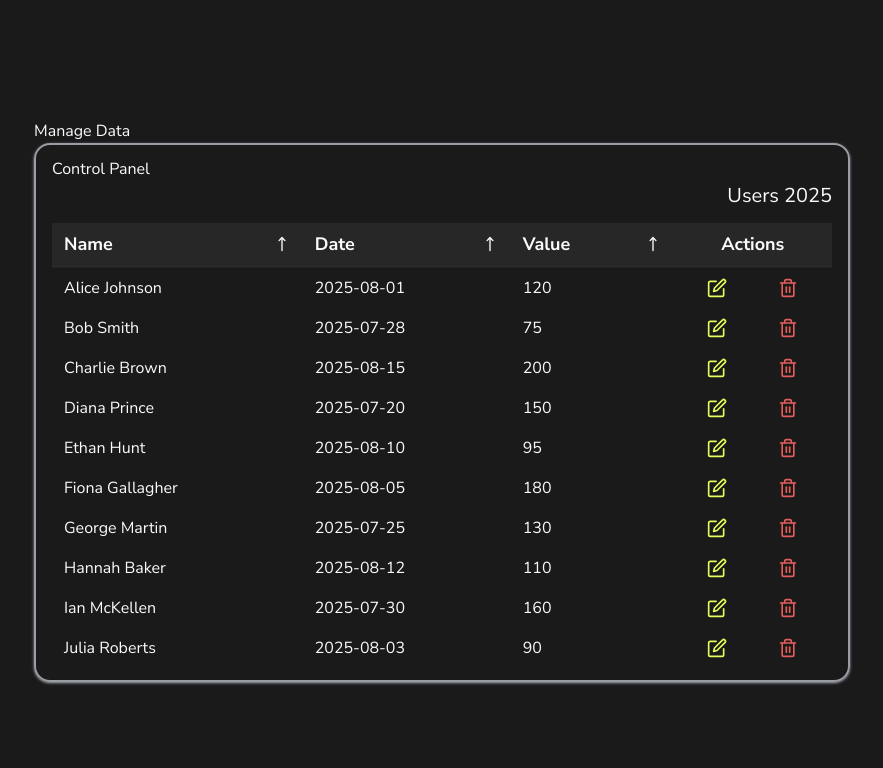
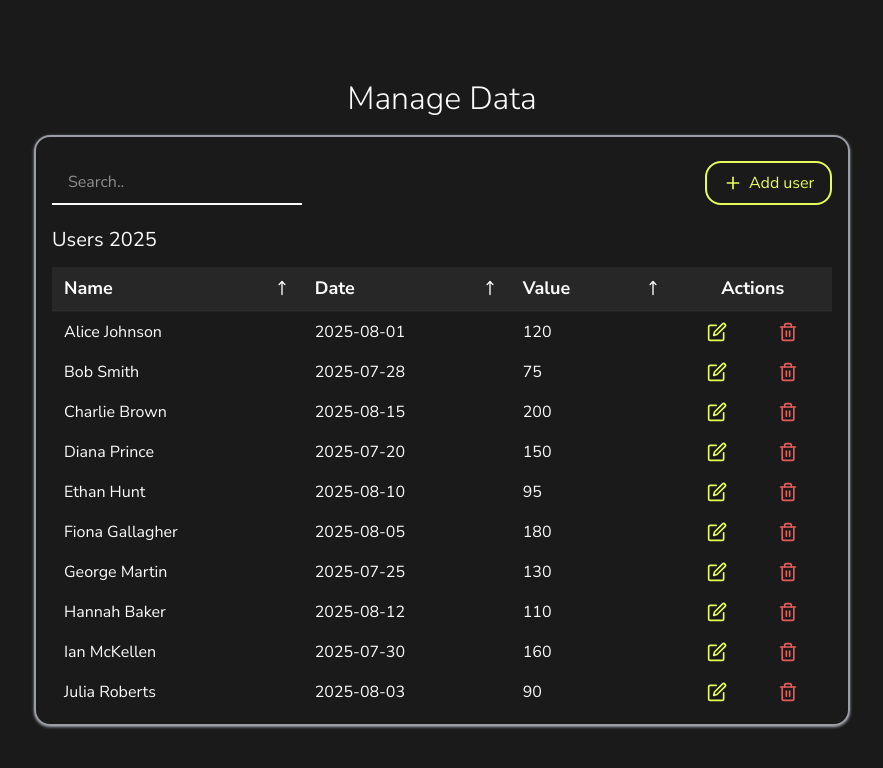
Before and after one commit to adAstra97/caspel-test, a React (Vite) app: page / in a window 1280 px wide. Shown: the top 768 px of the page, without its empty margins (198-1081 px from the left). Built offline with nearby package versions, Linux system fonts and the light colour scheme.

Commit message:
feat: add control panel structure

```diff
--- a/src/components/Container/Container.tsx
+++ b/src/components/Container/Container.tsx
@@ -9,7 +9,7 @@ export const Container = ({ children, className = '' }: Props) => {
   return (
     <div
       className={cn(
-        'px-4 sm:px-6 xl:px-10 max-w-[1100px] mx-auto min-w-[320px] w-screen xl:w-[70vw]',
+        'px-4 py-3 sm:px-6 xl:px-10 max-w-[1100px] mx-auto min-w-[320px] w-screen xl:w-[70vw]',
         className
       )}
     >
--- /dev/null
+++ b/src/components/ControlPanel/ControlPanel.tsx
@@ -0,0 +1,17 @@
+import { IoMdAdd } from 'react-icons/io';
+
+export const ControlPanel = () => {
+  return (
+    <div className="flex flex-col gap-4 sm:flex-row justify-between mt-3 mb-5 w-full">
+      <input
+        type="search"
+        placeholder="Search.."
+        className="border-b-2 border-text focus:border-button outline-0 flex items-center gap-2 text-white px-4 py-2 min-w-[250px]"
+      />
+      <button className="flex items-center gap-1.5 text-button cursor-pointer border-2 border-button rounded-2xl px-4 py-2 min-w-[100px] justify-center hover:scale-105 will-change-transform transition-transform duration-200">
+        <IoMdAdd size={20} />
+        Add user
+      </button>
+    </div>
+  );
+};
--- a/src/pages/Home.tsx
+++ b/src/pages/Home.tsx
@@ -2,16 +2,20 @@ import { FiEdit, FiTrash2 } from 'react-icons/fi';
 import { HiMiniArrowLongUp } from 'react-icons/hi2';
 
 import { Container } from '../components/Container/Container';
+import { ControlPanel } from '../components/ControlPanel/ControlPanel';
 import { MOCKED_DATA } from '../shared/constants';
 
 const Home = () => {
   return (
     <Container>
-      <h1>Manage Data</h1>
-      <div className="py-3 px-4 border-2 rounded-2xl border-border shadow-sm shadow-border overflow-x-auto">
-        <div>Control Panel</div>
+      <h1 className="text-size-32 mb-3 text-center font-light">Manage Data</h1>
+      <div className="py-3 px-4 border-2 rounded-2xl border-border shadow-sm shadow-border">
+        <ControlPanel />
+        <div className="overflow-x-auto">
           <table className="w-full">
-          <caption className="mb-3 text-size-20 text-right">Users 2025</caption>
+            <caption className="mb-3 text-size-20 text-left">
+              Users 2025
+            </caption>
             <thead className="select-none border-b-2 border-border/5 bg-border/10">
               <tr>
                 <th
@@ -48,7 +52,7 @@ const Home = () => {
               {MOCKED_DATA.map(({ id, name, date, value }) => (
                 <tr
                   key={id}
-                className="hover:bg-border/5 hover:transition-colors duration-100"
+                  className="hover:bg-border/5 hover:transition-colors duration-100 whitespace-nowrap"
                 >
                   <td className="px-3 py-2 text-size-16 color-text">{name}</td>
                   <td className="px-3 py-2 text-size-16 color-text">{date}</td>
@@ -74,6 +78,7 @@ const Home = () => {
             </tbody>
           </table>
         </div>
+      </div>
     </Container>
   );
 };
```
Lines whose indentation alone changed are shown as unchanged.
